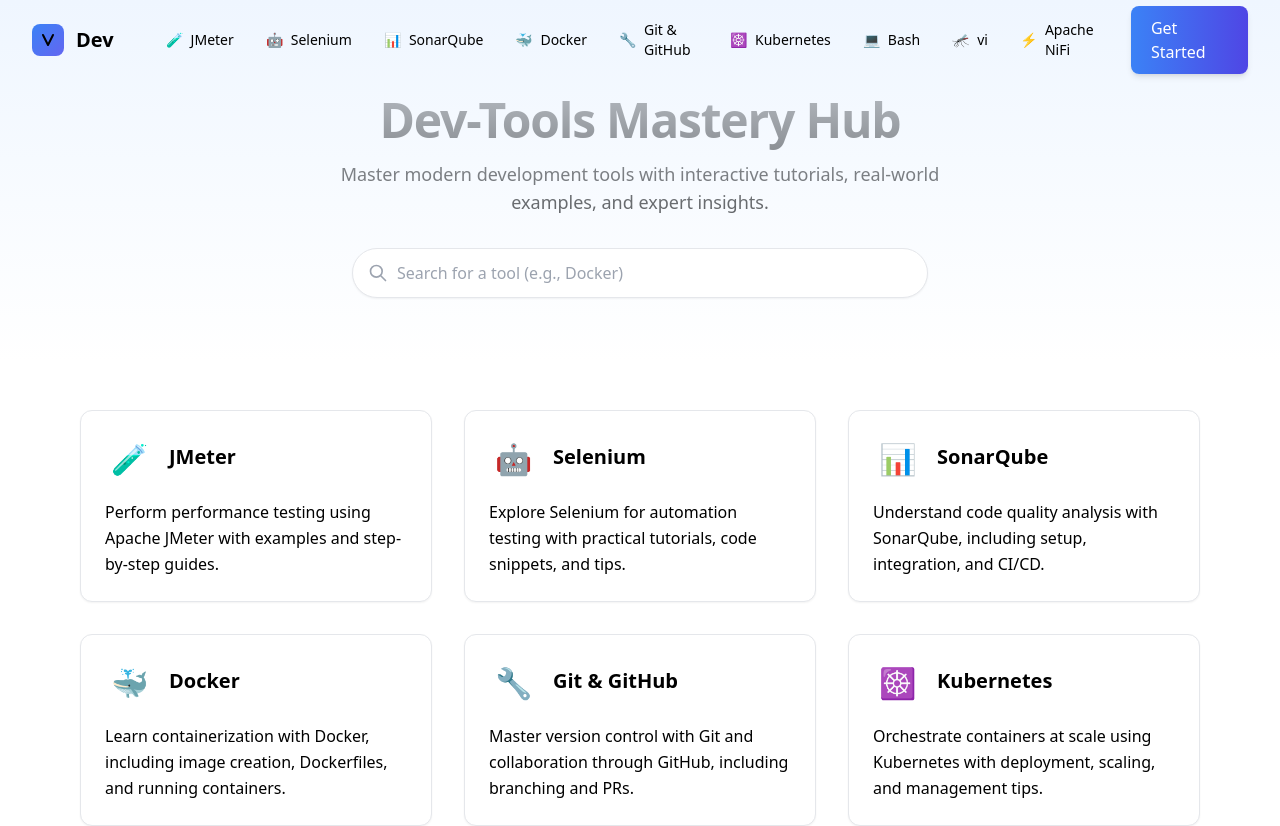
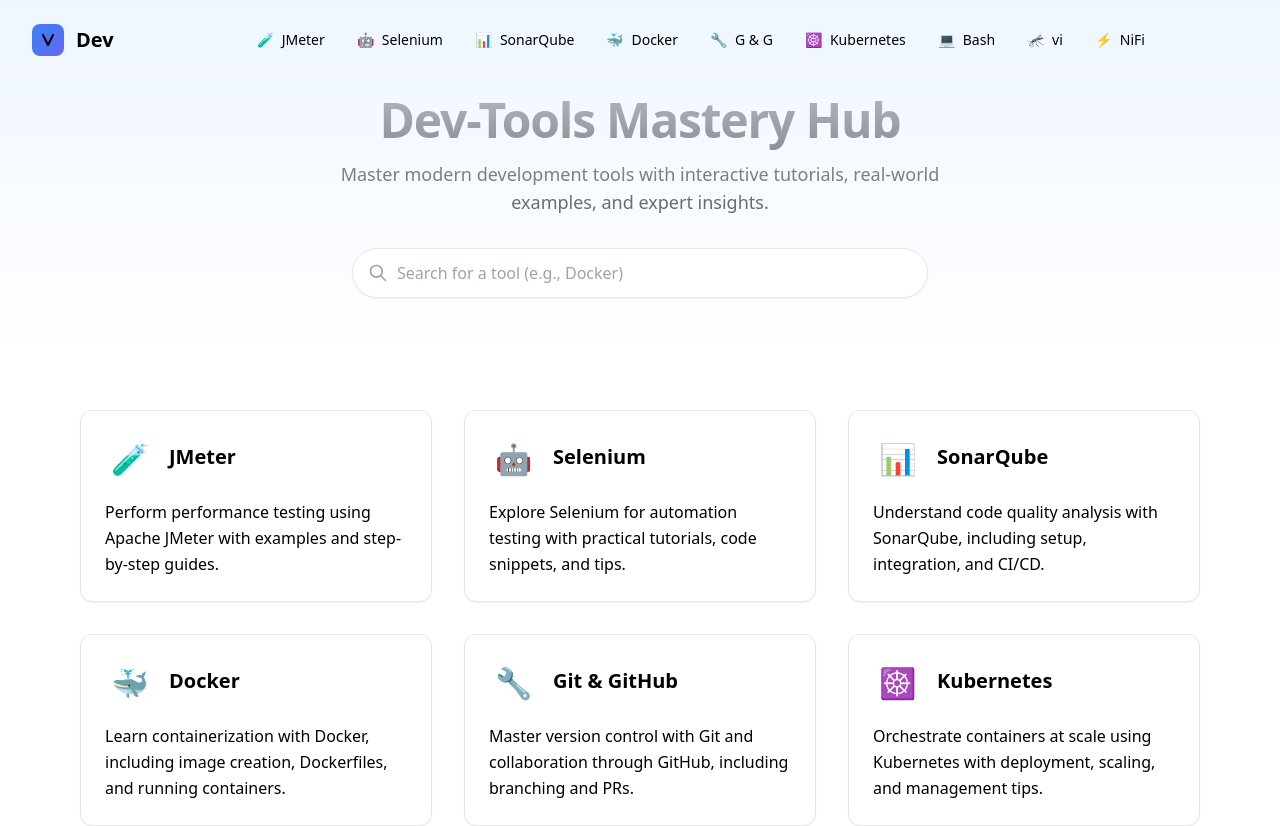
Before and after one commit to Ravi191203/dev-tools, a React (Vite) app: page / in a window 1280 px wide. Shown: the top 826 px of the page. Built offline with nearby package versions, Linux system fonts and the light colour scheme.

Commit message:
navbar updte

```diff
--- a/src/components/NavBar.jsx
+++ b/src/components/NavBar.jsx
@@ -41,11 +41,11 @@
     { name: 'Selenium', href: '/selenium', icon: '🤖' },
     { name: 'SonarQube', href: '/sonarqube', icon: '📊' },
     { name: 'Docker', href: '/docker', icon: '🐳' },
-    { name: 'Git & GitHub', href: '/git-github', icon: '🔧' },
+    { name: 'G & G', href: '/git-github', icon: '🔧' },
     { name: 'Kubernetes', href: '/kubernetes', icon: '☸️' },
     { name: 'Bash', href: '/bash-commands', icon: '💻' },
     { name: 'vi', href: '/vi', icon: '🦟' },
-    { name: 'Apache NiFi', href: '/nifi', icon: '⚡️' },
+    { name: 'NiFi', href: '/nifi', icon: '⚡️' },
   ];
 
   return (
@@ -99,12 +99,6 @@
           {/* Right side: CTA and Mobile Menu Button */}
           <div className="flex items-center">
             {/* Desktop CTA */}
-            <Link
-              to="/"
-              className="hidden lg:block ml-6 bg-gradient-to-r from-blue-500 to-indigo-600 hover:from-blue-600 hover:to-indigo-700 text-white font-medium px-5 py-2.5 rounded-lg shadow-md hover:shadow-lg transition-all duration-300 ease-in-out transform hover:-translate-y-px"
-            >
-              Get Started
-            </Link>
 
             {/* Mobile Menu Button (Hamburger) */}
             <div className="lg:hidden ml-4">
@@ -163,15 +157,6 @@
               </Link>
             );
           })}
-          {/* Mobile CTA */}
-          <div className="pt-4 mt-2 border-t border-slate-700">
-             <Link
-              to="/get-started"
-              className="block w-full text-center bg-gradient-to-r from-blue-500 to-indigo-600 hover:from-blue-600 hover:to-indigo-700 text-white font-medium py-3 px-4 rounded-lg shadow-md hover:shadow-lg transition-all"
-            >
-              Get Started
-            </Link>
-          </div>
         </div>
       </div>
     </nav>
```
